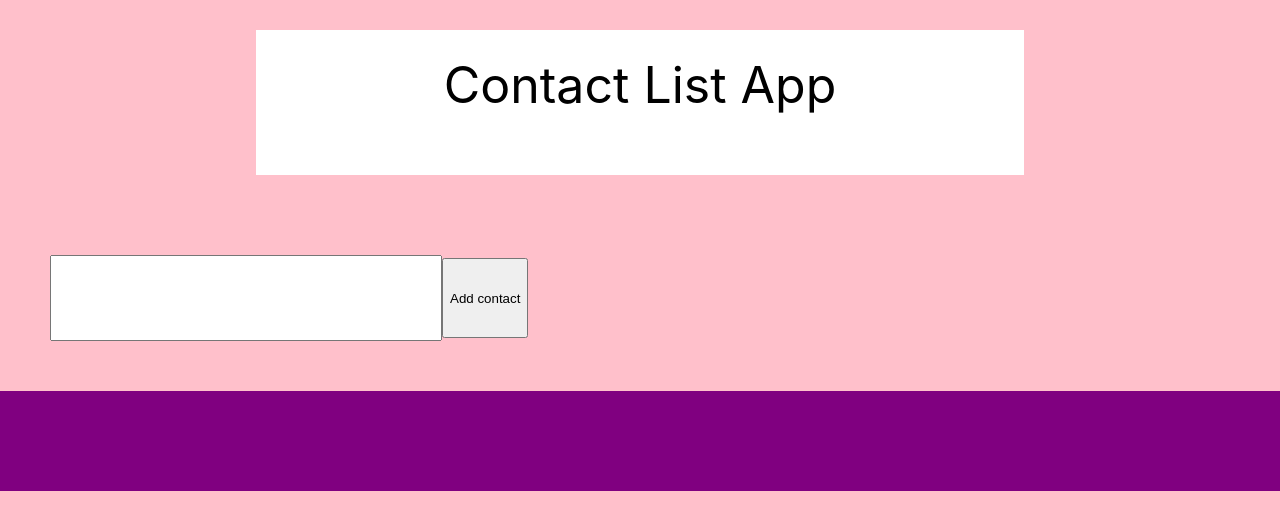
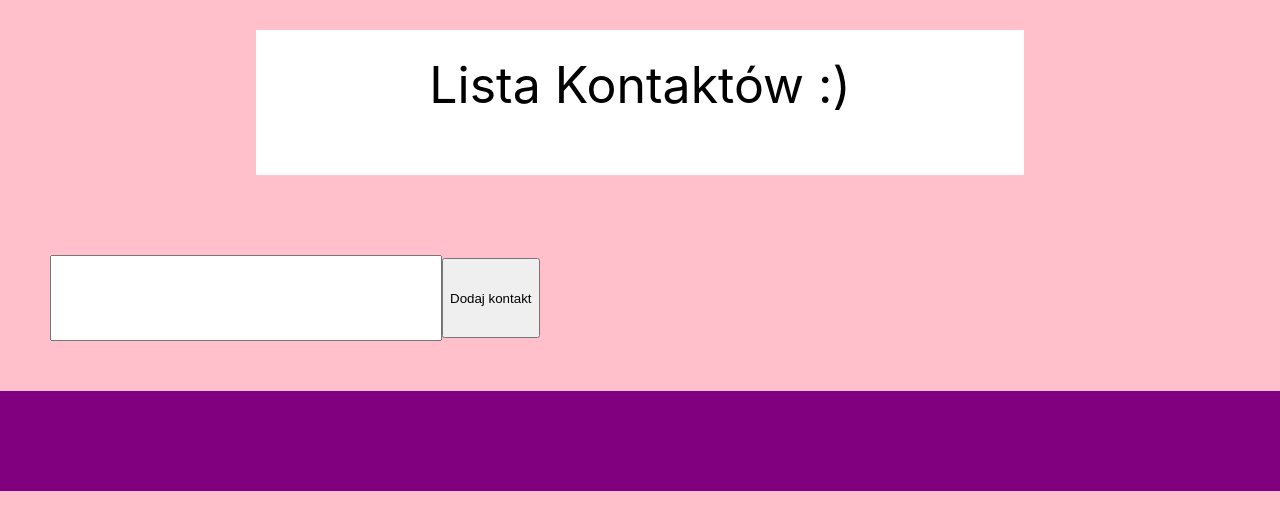
Before and after one commit to AleksandraNowicka/react, a React (Create React App) app: page / in a window 1280 px wide. Shown: the top 530 px of the page. Built offline with nearby package versions, Linux system fonts and the light colour scheme.

Commit message:
Change name

```diff
--- a/src/App/App.js
+++ b/src/App/App.js
@@ -49,7 +49,7 @@
   render() {
     return (
       <div className="app">
-        <div className="title">Contact List App</div>
+        <div className="title">Lista Kontaktów :) </div>
         <ContactForm addContactsFunction={this.addContact} />
         <ul> {
           this.state.contacts.map(
@@ -60,7 +60,7 @@
                 <span onClick={() => this.toggleContactFavorites(contact.id)}>&#9734;</span>}
                 {contact.name} {contact.surname} <br /> {contact.number}
 
-                <button onClick={() => this.removeContact(contact.id)}>Delete contact</button>
+                <button onClick={() => this.removeContact(contact.id)}>Usuń kontakt</button>
               </li>
             )
           )
--- a/src/ContactForm/ContactForm.js
+++ b/src/ContactForm/ContactForm.js
@@ -40,7 +40,7 @@
           this.state.error && <p>{this.state.error.message}</p>
         }
         <input value={this.state.contactData} onChange={this.handleChange}/>
-        <button>Add contact</button>
+        <button>Dodaj kontakt</button>
       </form>
     )
   }
```
